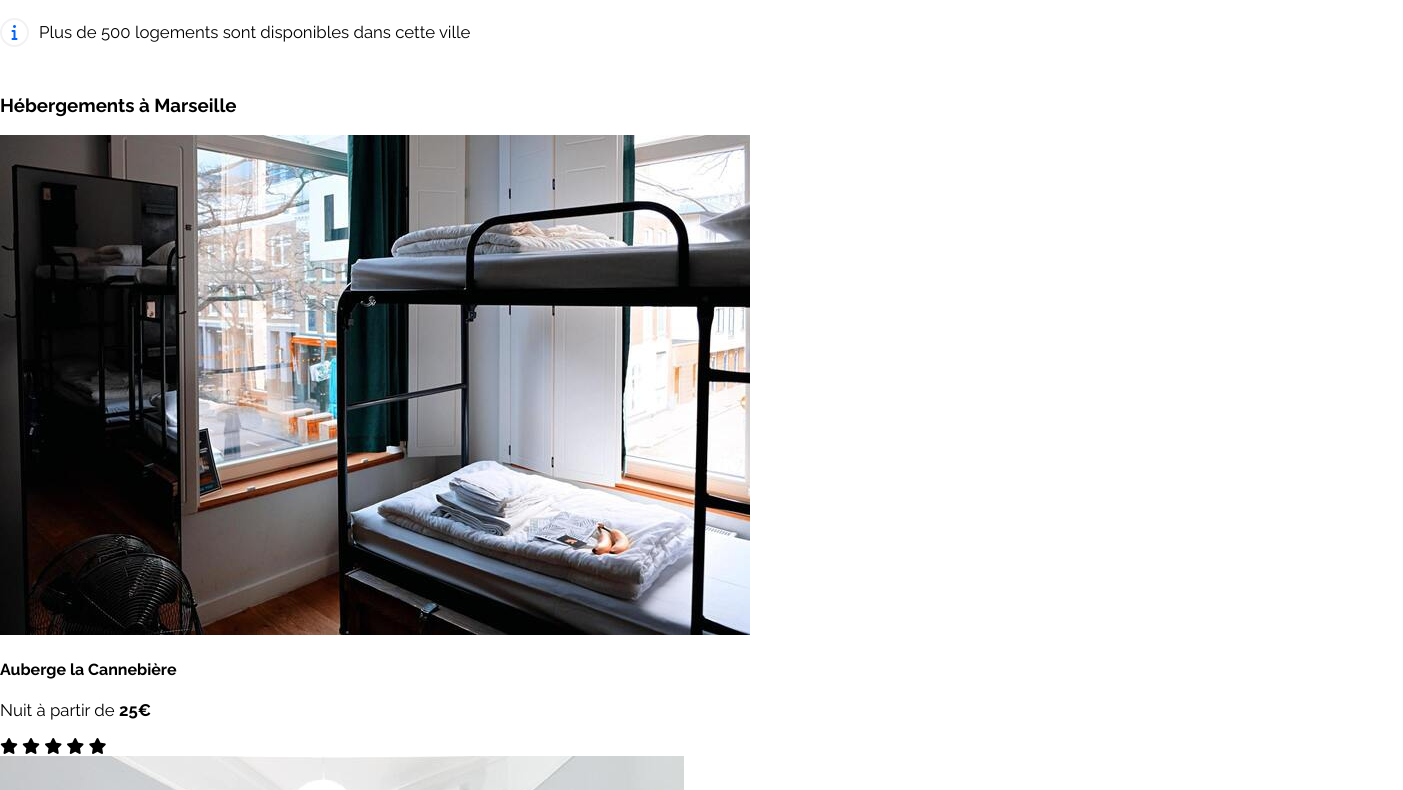
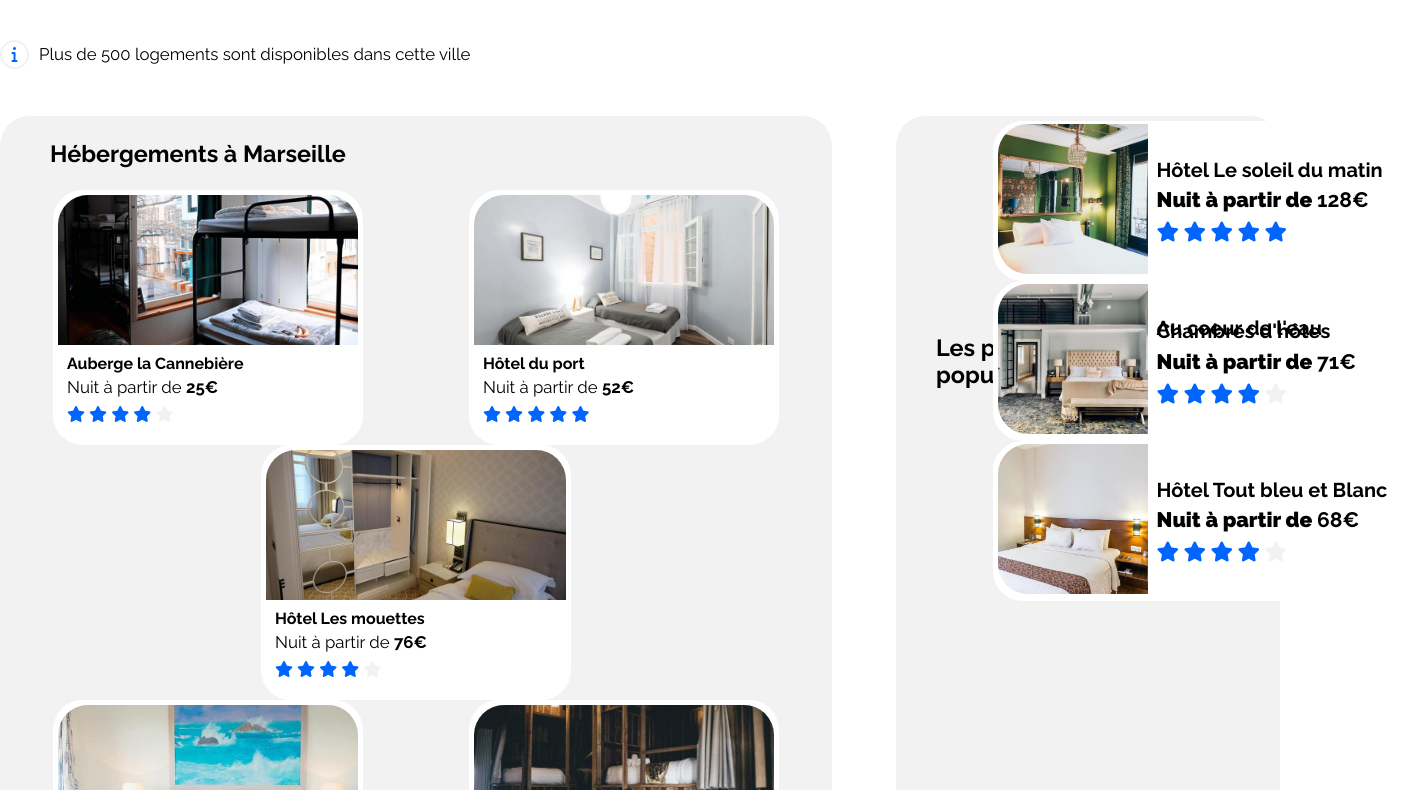
Before and after one commit to GL4Xyyy/open-class-room-P2, a plain HTML site: page index.html in a window 1280 px wide. Shown: the part 382-1172 px from the top of the page, 1403 px wide, since content can reach past the window. Drawn offline with Linux system fonts and the light colour scheme.

Commit message:
ce que j'ai faithébergements

```diff
--- a/index.html
+++ b/index.html
@@ -82,15 +82,16 @@
             <div class=info1>
                 <div class=icon-info>
                 <i class="fas fa-info"></i></div>
-                <div class="text"><p> Plus de 500 logements sont disponibles dans cette ville</p></div>
+                <div class="text"><p>Plus de 500 logements sont disponibles dans cette ville</p></div>
             </div>
 
         <!--rooms-Marseille-->
-    <section id="rooms-left">
-        <div id="Hebergements"><h3>Hébergements à Marseille</h3></div>
+        <section id="all-rooms">
+            <section id="rooms-left">
+            <div id="Hébergements"><h3>Hébergements à Marseille</h3></div>
                     <div id="pics3">
-                        <article class="photo-left1"><a href="">
-                            <img alt="" src="images/hebergements/4_small/cannebiere.jpg">
+                         <article class="photo-left1">
+                             <div><a href="#"><img id="img-mars" src="images/hebergements/4_small/cannebiere.jpg"></a></div>
                             <div class="text-left">
                                 <h4>Auberge la Cannebière</h4>
                                 <p>Nuit à partir de <strong>25€</strong></p>
@@ -102,10 +103,10 @@
                                     <i class="fas fa-star grey"></i>
                                 </div>
                                                             </div>
-                        </a></article>
+                        </article>
 
-                        <article class="photo-left1"><a href="">
-                            <img alt="" src="images/hebergements/4_small/port.jpg">
+                        <article class="photo-left1">
+                             <div><a href="#"><img id="img-mars" src="images/hebergements/4_small/port.jpg"></a></div>
                             <div class="text-left">
                                 <h4>Hôtel du port</h4>
                                 <p>Nuit à partir de <strong>52€</strong></p>
@@ -117,10 +118,10 @@
                                     <i class="fas fa-star blue"></i>
                                 </div>
                             </div>
-                        </a></article>
+                        </article>
 
-                        <article class="photo-left1"><a href="">
-                            <img alt="" src="images/hebergements/4_small/mouette.jpg">
+                        <article class="photo-left1">
+                             <div><a href="#"><img id="img-mars" src="images/hebergements/4_small/mouette.jpg"></a></div>
                             <div class="text-left">
                                 <h4>Hôtel Les mouettes</h4>
                                 <p>Nuit à partir de <strong>76€</strong></p>
@@ -132,11 +133,11 @@
                                     <i class="fas fa-star grey"></i>
                                 </div>
                             </div>
-                        </a></article></div>
+                        </article></div>
 
-                    <div id="pics4">
-                        <article class="photo-left1"><a href="">
-                            <img alt="" src="images/hebergements/4_small/mer.jpg">
+                    <div id="pics3">
+                        <article class="photo-left1">
+                             <div><a href="#"><img id="img-mars" src="images/hebergements/4_small/mer.jpg"></a></div>
                             <div class="text-left">
                                 <h4>Hôtel de la mer</h4>
                                 <p>Nuit à partir de <strong>46€</strong></p>
@@ -149,10 +150,10 @@
                                 </div>
 
                             </div>
-                        </a></article>
+                        </article>
 
-                        <article class="photo-left1"><a href="">
-                            <img alt="" src="images/hebergements/4_small/panier.jpg">
+                        <article class="photo-left1">
+                             <div><a href="#"><img id="img-mars" src="images/hebergements/4_small/panier.jpg"></a></div>
                             <div class="text-left">
                                 <h4>Auberge Le Panier</h4>
                                 <p>Nuit à partir de <strong>23€</strong></p>
@@ -165,10 +166,10 @@
                                 </div>
 
                             </div>
-                        </a></article>
+                        </article>
 
-                        <article class="photo-left1"><a href="">
-                            <img alt="" src="images/hebergements/4_small/amina.jpg">
+                        <article class="photo-left1">
+                             <div><a href="#"><img id="img-mars" src="images/hebergements/4_small/amina.jpg"></a></div>
                             <div class="text-left">
                                 <h4>Hôtel chez Amina</h4>
                                 <p>Nuit à partir de <strong>96€</strong></p>
@@ -181,10 +182,11 @@
                                 </div>
 
                             </div>
-                        </a></article>
+                        </article>
                 </div>
 
-                <p id="more">Afficher plus</p>
+                <div id="more"><a href="#"><p>Afficher plus</p></a>
+                </div>
         </section>
 
         <!--popular-marseille-->
@@ -194,11 +196,10 @@
                         <h3>Les plus populaires</h3>
                         <!--UP-icon-->
                         <i class="fas fa-chart-line fa-2x"></i>
-                </article>
                 <div id="grid-right">
 
-                    <article class="photo-right"><a href="">
-                        <img alt="" src="images/hebergements/4_small/soleil.jpg">
+                    <article class="photo-right">
+                             <div><a href="#"><img id="img-pop" src="images/hebergements/4_small/soleil.jpg"></a></div>
                         <div class="text-right">
                             <h4>Hôtel Le soleil du matin</h4>
                             <p>Nuit à partir de <strong>128€</strong></p>
@@ -211,10 +212,10 @@
                             </div>
 
                         </div>
-                    </a></article>
+                    </article>
 
-                    <article class="photo-right"><a href="">
-                        <img alt="" src="images/hebergements/4_small/eau.jpg">
+                    <article class="photo-right">
+                             <div><a href="#"><img id="img-pop" src="images/hebergements/4_small/eau.jpg"></a></div>
                         <div class="text-right">
                             <h4>Au coeur de l'eau Chambres d'hôtes</h4>
                             <p>Nuit à partir de <strong>71€</strong></p>
@@ -227,10 +228,10 @@
                             </div>
 
                         </div>
-                    </a></article>
+                    </article>
 
-                    <article class="photo-right"><a href="">
-                        <img alt="" src="images/hebergements/4_small/bleu.jpg">
+                    <article class="photo-right">
+                             <div><a href="#"><img id="img-pop" src="images/hebergements/4_small/bleu.jpg"></a></div>
                         <div class="text-right">
                             <h4>Hôtel Tout bleu et Blanc</h4>
                             <p>Nuit à partir de <strong>68€</strong></p>
@@ -243,10 +244,11 @@
                             </div>
 
                         </div>
-                    </a></article>
+                    </article>
 
                 </div>
             </section>
+        </section>
 
 
         <!--activity-->
--- a/style.css
+++ b/style.css
@@ -30,7 +30,7 @@ ul{
 
 .hbg{
     text-align: center;
-    width: 141px;
+    width: 8.5em;
     height: 100%;
     padding-top: 30%
 }
@@ -43,7 +43,7 @@ ul{
 
 .act{
     text-align: center;
-    width: 141px;
+    width: 8.5em;
     height: 100%;
     padding-top: 30%
 }
@@ -60,7 +60,7 @@ ul{
     font-weight: 600;
     width: 100%;
     text-align: center;
-    width: 141px;
+    width: 8.5em;
     height: 100%;
     padding-top: 30%
 }
@@ -72,7 +72,7 @@ ul{
     border-top-width: 2em;
     color: white;
     text-align: center;
-    width: 141px;
+    width: 8.5em;
     height: 60%;
     background-position: top
 }
@@ -95,9 +95,9 @@ h1{
     display:flex;
     align-items: center;
     justify-content: space-around;
-    height: 55px;
+    height: 3em;
     background-color: #F2F2F2;
-    width: 55px;
+    width: 3em;
     border-top-left-radius: 20px;
     border-bottom-left-radius: 20px;
     font-size: 20px;
@@ -105,11 +105,11 @@ h1{
 
 #searching{
     display: flex;
-    height: 55px;
+    height: 3.7em;
 }
 
 #site-search{
-    width: 250px;
+    width: 13em;
     border: 0.5px #F2F2F2 solid;
     font-size: 130%;
     color: black
@@ -118,13 +118,13 @@ h1{
 .monBoutton{
     background-color: #0065FC;
     color:white;
-    width:150px;
+    width: 8em;
     text-align:center;
     border-top-right-radius: 20px;
     border-bottom-right-radius: 20px;
-    height: 55px;
+    height: 2.8em;
     font-size: 130%;
-    line-height: 55px;
+    line-height: 3em;
     font-weight: bold;
   }
 
@@ -140,17 +140,17 @@ input::placeholder{
     align-items: center;
     flex-wrap: wrap;
     width: 100%;
-    margin-top: 30px;
+    margin-top: 3em;
 }
 
 #filters h3{
-    margin-right: 50px;
+    margin-right: 3em;
 }
 #filters-all {
     display: flex;
     justify-content: space-between;
     flex-wrap: wrap;
-    width: 800px;
+    width: 60em;
 }
 
 .button{
@@ -215,3 +215,153 @@ input::placeholder{
 .text p{
     margin-left: 10px
 }
+
+
+/* Room Marseille */
+
+#rooms-left{
+    display: flex;
+    flex-direction: column;
+    justify-content: space-between;
+    border-radius: 30px;
+    background-color: #F2F2F2;
+    width: 65%;
+}
+
+#Hébergements{
+    margin-left: 50px;
+    font-weight: 900;
+    font-size: 20px;
+}
+
+.photo-left1{
+    color: black;
+    background-color: white;
+    border-radius: 30px;
+    border: 5px solid white;
+    height: 245px
+}
+
+.text-left{
+    border-radius: 30px;
+    margin: -8px 5px 10px 9px;
+    line-height: 3px;
+}
+
+#img-mars{
+    height: 150px;
+    width: 300px;
+    border-top-left-radius: 30px;
+    border-top-right-radius: 30px;
+    object-fit: cover;
+}
+
+#pics3{
+    display: flex;
+    flex-wrap: wrap;
+    justify-content: space-around;
+}
+
+.blue{
+    color: #0065FC
+}
+
+.grey{
+    color: #F2F2F2
+}
+
+/* Afficher plus */
+
+#more{
+    font-weight: bold;
+    font-size: 20px;
+    margin-left: 50px;
+    padding-bottom: 30px
+}
+
+
+/* Popular Marseille */
+
+
+
+.title-popular{
+    display: flex;
+    align-items: center;
+    flex-direction: row;
+    justify-content: space-between;
+    padding: 5px 40px 0px;
+    font-weight: 900;
+    font-size: 20px;
+}
+
+#rooms-right{
+    display: flex;
+    flex-direction: column;
+    border-radius: 30px;
+    background-color: #F2F2F2;
+    width: 30%;
+}
+
+.photo-right{
+    display: flex;
+    align-items: center;
+    color: black;
+    background-color: white;
+    border-radius: 30px;
+    border: 5px solid white;
+    height: 150px;
+    width: 400px;
+    margin-right: 100px
+}
+
+#img-pop{
+    height: 150px;
+    width: 150px;
+    border-top-left-radius: 30px;
+    border-bottom-left-radius: 30px;
+    object-fit: cover;
+}
+
+.text-right{
+    border-radius: 30px;
+    margin: -8px 5px 10px 9px;
+    line-height: 3px;
+}
+
+#all-rooms{
+    display: flex;
+    justify-content: space-between;
+}
+
+#grid-right{
+    display: flex;
+    flex-flow: column wrap;
+    justify-content: space-between;
+    align-content: center;
+    height: 100%;
+    width: 100%;
+}
+
+
+
+
+
+
+
+
+/* Media Queries */
+
+/* iphone 8 */
+
+
+{
+
+@media(max-width: 375px)
+{
+.hbg{
+    height: 150px;
+    width: 150px;
+    border-top-left-radius: 30px;
+    border-bottom-left-radius: 30px;
+    }
+}
```
Also changed, not shown: AIDE.txt (deleted).
